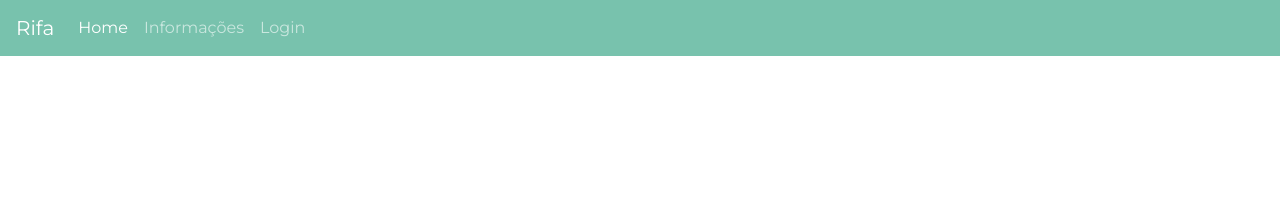
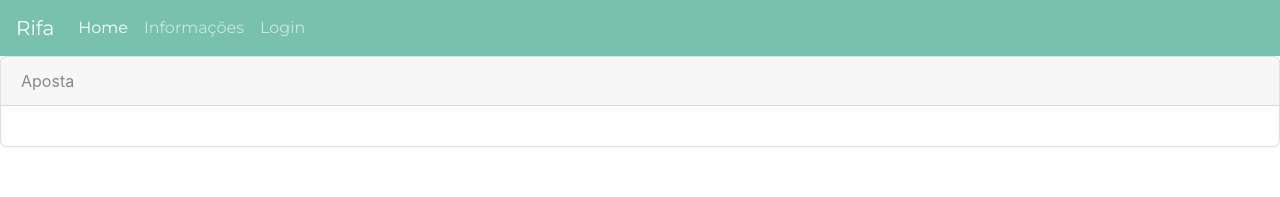
Before and after one commit to diegorufino/react-cha-rifa, a React (Create React App) app: page / in a window 1280 px wide. Shown: the top 197 px of the page. Built offline with nearby package versions, Linux system fonts and the light colour scheme.

Commit message:
Add e implementação das rotas

```diff
--- a/package.json
+++ b/package.json
@@ -9,6 +9,7 @@
     "bootswatch": "^4.6.0",
     "react": "^17.0.2",
     "react-dom": "^17.0.2",
+    "react-router-dom": "^5.2.0",
     "react-scripts": "4.0.3",
     "web-vitals": "^1.0.1"
   },
--- a/src/App.js
+++ b/src/App.js
@@ -1,10 +1,12 @@
 import React from 'react';
 import Navbar from './components/navbar'
+import Routes from './routes'
 
 function App() {
   return (
     <>
-      <Navbar/>
+      <Navbar />
+      <Routes />
     </>
   );
 }
--- /dev/null
+++ b/src/routes.js
@@ -0,0 +1,17 @@
+import React from 'react'
+
+import { HashRouter, Switch, Route } from 'react-router-dom'
+
+import Home from './views/home'
+// import Informacoes from './views/informacoes'
+
+export default () => {
+    return (
+        <HashRouter>
+            <Switch>
+            <Route exact path="" component={Home} />
+                {/* <Route exact path="/informacoes" component={Informacoes} /> */}
+            </Switch>
+        </HashRouter>
+    )
+}
--- /dev/null
+++ b/src/views/home.js
@@ -0,0 +1,19 @@
+import React from 'react'
+
+class Home extends React.Component {
+    render() {
+        return(
+            <div className="card">
+                <div className="card-header">
+                    Aposta
+                </div>
+                <div className="card-body">
+
+                </div>
+            </div>
+        )
+    }
+
+}
+
+export default Home;
```
Also changed, not shown: 1 other file (tests, documents, lock files or other folders).
